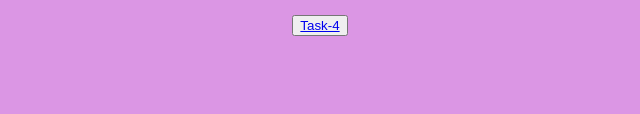
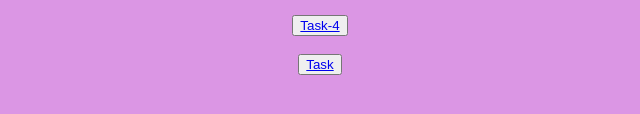
Before and after one commit to gchandanack/CSS_task, a plain HTML site: page index.html in a window 1280 px wide. Shown: the part 340-454 px from the top of the page, without its empty margins (320-960 px from the left). Drawn offline with Linux system fonts and the light colour scheme.

Commit message:
Update index.html

```diff
--- a/index.html
+++ b/index.html
@@ -17,6 +17,8 @@
      <button><a href="linear.html">Task-2</a> </button><br><br>
          <button><a href="radical2.html">Task-3</a> </button><br><br>
                  <button><a href="conical.html">Task-4</a> </button><br><br>
+                     <button><a href="26april1.html">Task</a> </button><br><br>
+
 
 </body>
 </center>
```
